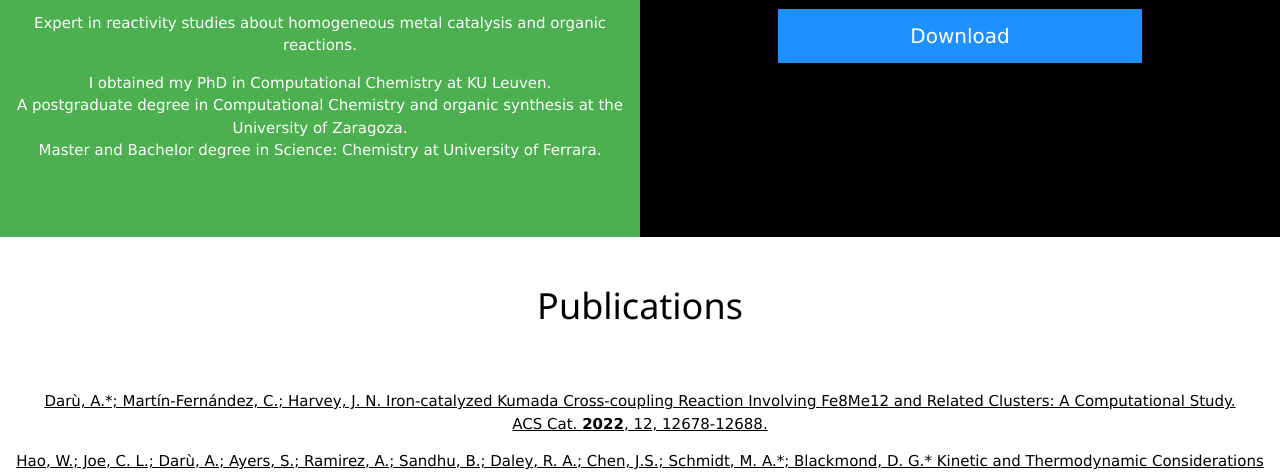
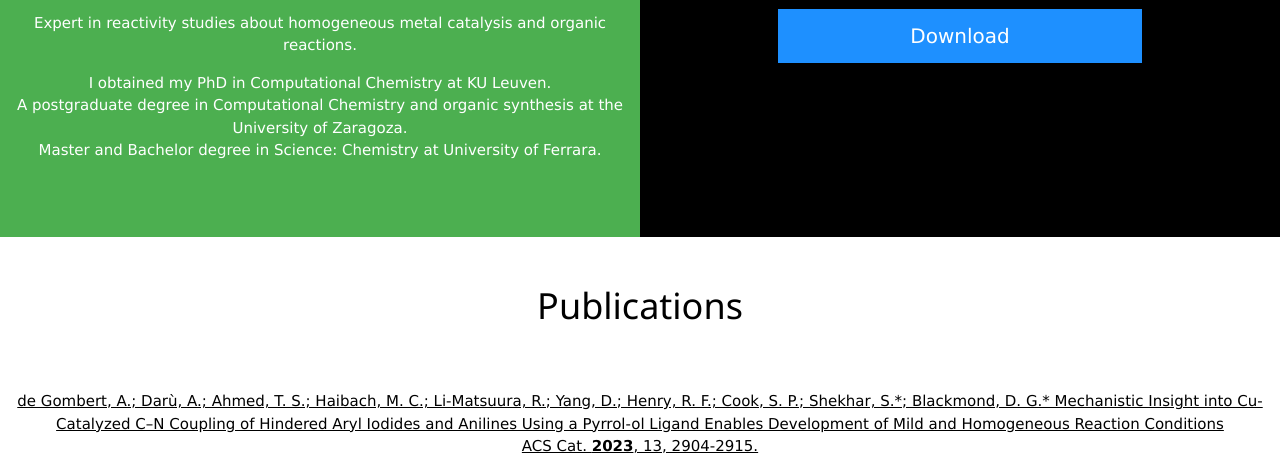
Before and after one commit to andreadaru/andreadaru.github.io, a plain HTML site: page index.html in a window 1280 px wide. Shown: the part 463-935 px from the top of the page. Drawn offline with Linux system fonts and the light colour scheme.

Commit message:
Update index.html

```diff
--- a/index.html
+++ b/index.html
@@ -93,6 +93,9 @@
     <div class="w3-padding-32">
       <h1>Publications</h1>
     </div>
+<p><a href="https://pubs.acs.org/doi/full/10.1021/acscatal.2c06201" target="_blank" rel="noopener noreferrer" style="color:black;">
+   de Gombert, A.; Darù, A.; Ahmed, T. S.; Haibach, M. C.; Li-Matsuura, R.; Yang, D.; Henry, R. F.; Cook, S. P.; Shekhar, S.*; Blackmond, D. G.* Mechanistic Insight into Cu-Catalyzed C–N Coupling of Hindered Aryl Iodides and Anilines Using a Pyrrol-ol Ligand Enables Development of Mild and Homogeneous Reaction Conditions
+  <br>ACS Cat. <strong>2023</strong>, 13, 2904-2915.</br></a></p>
 <p><a href="https://pubs.acs.org/doi/10.1021/acscatal.2c03436" target="_blank" rel="noopener noreferrer" style="color:black;">
    Darù, A.*; Martín-Fernández, C.; Harvey, J. N. Iron-catalyzed Kumada Cross-coupling Reaction Involving Fe8Me12 and Related Clusters: A Computational Study.
   <br>ACS Cat. <strong>2022</strong>, 12, 12678-12688.</br></a></p>
```
